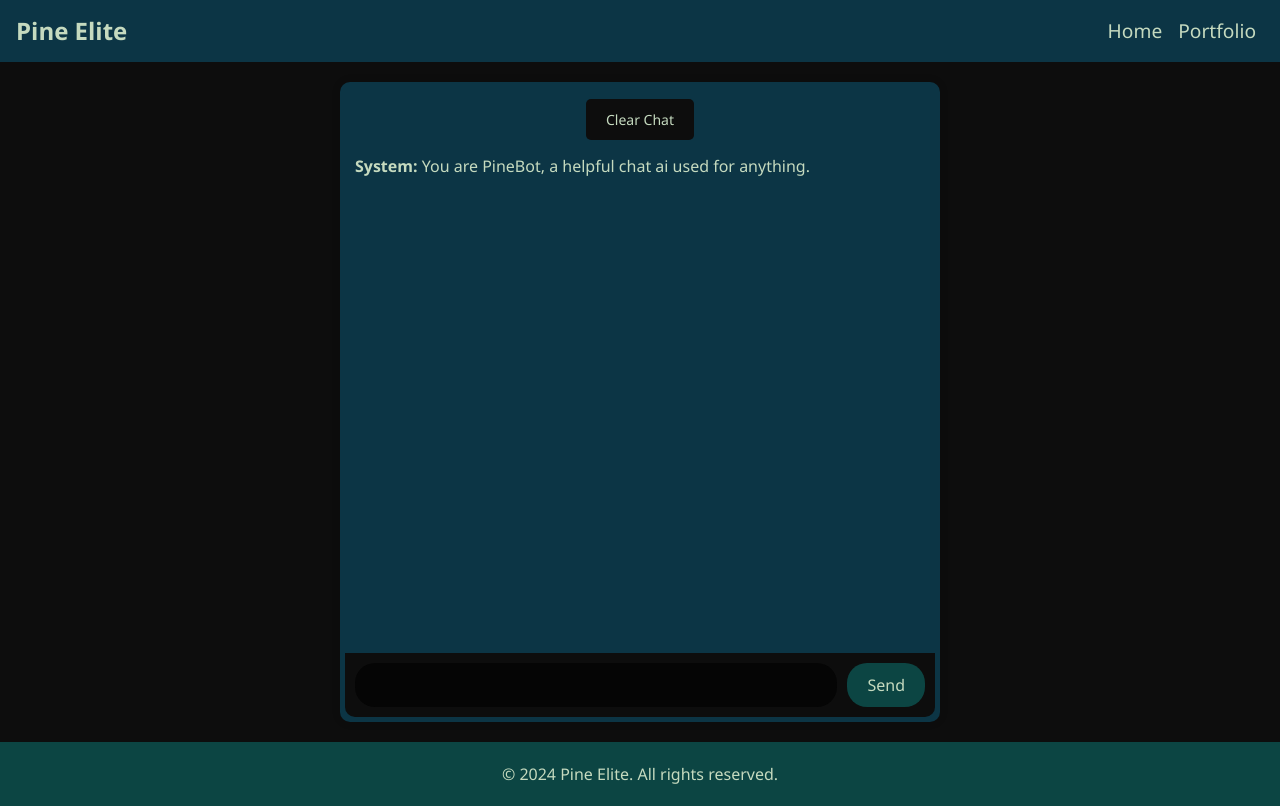
After one commit to DomBDev/pineelite.com, a Flask app: page /chat in a window 1280 px wide. The commit adds this page. Run offline with Flask 3, Linux system fonts and the light colour scheme; parts of the project's set-up code (start-up, migrations or seed data) failed here and were passed over; some libraries are stand-ins or nearby versions.

Commit message:
Add chat functionality to the website

```diff
--- a/site/main.py
+++ b/site/main.py
@@ -1,12 +1,15 @@
 # main.py
 import os
-from flask import Flask, render_template, request, redirect, url_for, flash, make_response
+from flask import Flask, render_template, request, redirect, url_for, flash, make_response, session
 from flask_sqlalchemy import SQLAlchemy
 from werkzeug.utils import secure_filename
 from flask_login import LoginManager, login_user, login_required, current_user, logout_user
 from werkzeug.security import check_password_hash, generate_password_hash
 import json
 import hashlib
+from openai import OpenAI
+
+
 
 app = Flask(__name__)
 app.secret_key = 'some_secret'
@@ -15,6 +18,7 @@ with open('config.json') as json_file:
     config_data = json.load(json_file)
     admin_password = config_data['Credentials']['admin_password']
     app.config['ADMIN_PASSWORD'] = admin_password
+    openai = OpenAI(api_key=config_data['Credentials']['openai_key'])
 
 login_manager = LoginManager()
 login_manager.init_app(app)
@@ -78,6 +82,35 @@ class User(db.Model):
 
     def get_id(self):
         return str(self.id)
+
+@app.route('/chat')
+def chat():
+    if 'chat_history' not in session:
+        session['chat_history'] = [{'role': 'system', 'content': 'You are PineBot, a helpful chat ai used for anything.'}]
+
+    return render_template('chat.html', chat_history=session['chat_history'])
+
+@app.route('/get_response', methods=['POST'])
+def get_response():
+    message = request.form['message']
+    session['chat_history'].append({'role': 'user', 'content': message})
+    session.modified = True  # Add this line
+
+    # Pass the entire chat history to the model for context
+    response = openai.chat.completions.create(
+        model="gpt-3.5-turbo",
+        messages=session['chat_history']
+    )
+
+    assistant_message = response.choices[0].message.content
+    session['chat_history'].append({'role': 'assistant', 'content': assistant_message})
+    return assistant_message
+
+@app.route('/clear_chat', methods=['POST'])
+def clear_chat():
+    session['chat_history'] = [{'role': 'system', 'content': 'You are PineBot, a helpful chat ai used for anything.'}]
+    session.modified = True
+    return redirect(url_for('chat'))
 
 @app.route('/login', methods=['GET', 'POST'])
 def login():
--- a/site/static/styles/base.css
+++ b/site/static/styles/base.css
@@ -10,7 +10,6 @@
     --dark-blue: #0C3545;
     --light-blue: #278eb1;
     --light-green: #c5dabf;
-    --db-bg-text: #C4A786;
     --dark-gray: #0D0D0D;
     --xd-gray: #050505;
 }
--- /dev/null
+++ b/site/static/styles/chat.css
@@ -0,0 +1,127 @@
+.chat {
+    width: 100vw;
+    display: flex;
+    justify-content: center;
+    align-self: center;
+}
+
+#chat-window {
+    width: 100%;
+    max-width: 600px;
+    height: 80vh;
+    border: none;
+    border-radius: 10px;
+    background-color: var(--dark-blue);
+    box-shadow: 0 0 10px rgba(0, 0, 0, 0.1);
+    display: flex;
+    flex-direction: column;
+    margin: 20px;
+    padding: 5px;
+    color: var(--light-green);
+}
+
+#clear {
+    display: flex;
+    justify-content: center;
+    padding-top: 0.5em;
+}
+
+#clear-chat-button {
+    background-color: var(--dark-gray);
+    border: none;
+    color: var(--light-green);
+    padding: 10px 20px;
+    text-align: center;
+    text-decoration: none;
+    display: inline-block;
+    font-size: 14px;
+    margin: 4px 2px;
+    cursor: pointer;
+    border-radius: 5px;
+    transition: background-color 0.3s ease;
+}
+
+#clear-chat-button:hover {
+    background-color: var(--light-green);
+    color: var(--dark-gray);
+}
+
+#messages {
+    flex-grow: 1;
+    padding: 10px;
+    overflow-y: auto;
+}
+
+#messages h1, #messages h2, #messages h3, #messages h4, #messages h5, #messages h6 {
+    color: var(--light-green);
+    margin-top: 0;
+}
+
+#messages p {
+    color: var(--light-green);
+    margin: 0 0 10px;
+}
+
+#messages a {
+    color: var(--light-green);
+    text-decoration: underline;
+}
+
+#messages ul, #messages ol {
+    color: var(--light-green);
+    padding-left: 20px;
+}
+
+#messages li {
+    margin-bottom: 5px;
+}
+
+#messages code {
+    background-color: var(--xd-gray);
+    color: var(--light-green);
+    padding: 2px 4px;
+    border-radius: 3px;
+    font-family: monospace;
+}
+
+#messages pre {
+    background-color: var(--xd-gray);
+    color: var(--light-green);
+    padding: 10px;
+    border-radius: 3px;
+    overflow-x: auto;
+}
+
+#send-message {
+    display: flex;
+    align-items: center;
+    padding: 10px;
+    width: 100%;
+    background-color: var(--dark-gray);
+    border-bottom-left-radius: 10px;
+    border-bottom-right-radius: 10px;
+}
+
+#message-input {
+    flex-grow: 1;
+    margin-right: 10px;
+    padding: 10px;
+    border: none;
+    border-radius: 20px;
+    background-color: var(--xd-gray);
+    color: var(--light-green);
+}
+
+#send-message button {
+    background-color: var(--dark-teal);
+    color: var(--light-green);
+    border: none;
+    border-radius: 20px;
+    padding: 10px 20px;
+    cursor: pointer;
+    transition: background-color 0.3s ease;
+}
+
+#send-message button:hover {
+    background-color: var(--light-blue);
+}
--- /dev/null
+++ b/site/templates/chat.html
@@ -0,0 +1,45 @@
+{% extends 'base.html' %}
+
+{% block title %}Pine Elite - Chat{% endblock %}
+
+{% block content %}
+<section class="chat">
+    <div id="chat-window">
+        <form id="clear" action="/clear_chat" method="post">
+            <button type="submit" id="clear-chat-button">Clear Chat</button>
+        </form>
+        <div id="messages">
+            {% for message in chat_history %}
+            <div><strong>{{ "Bot" if message.role == 'assistant' else "You" if message.role == 'user' else "System"}}:</strong> {{ message.content }}</div>
+            {% if message.role == 'assistant' or message.role == 'system' %}
+            <br>
+            {% endif %}
+            {% endfor %}
+        </div>
+        <form id="send-message">
+            <input type="text" id="message-input" autocomplete="off">
+            <button type="submit">Send</button>
+        </form>
+    </div>
+</section>
+
+<script src="https://ajax.googleapis.com/ajax/libs/jquery/3.5.1/jquery.min.js"></script>
+<script>
+$(document).ready(function() {
+    $('#send-message').on('submit', function(e) {
+        e.preventDefault();
+        var message = $('#message-input').val();
+        $('#message-input').val('');
+        $('#messages').append('<div><strong>You:</strong> ' + message + '</div>');
+        $.post('{{ url_for("get_response") }}', { 'message': message })
+            .done(function(response) {
+                $('#messages').append('<div><strong>Bot:</strong> ' + response + '</div>');
+            });
+    });
+});
+</script>
+{% endblock %}
+
+{% block extra_css %}
+<link rel="stylesheet" href="{{ url_for('static', filename='styles/chat.css') }}">
+{% endblock %}
```
